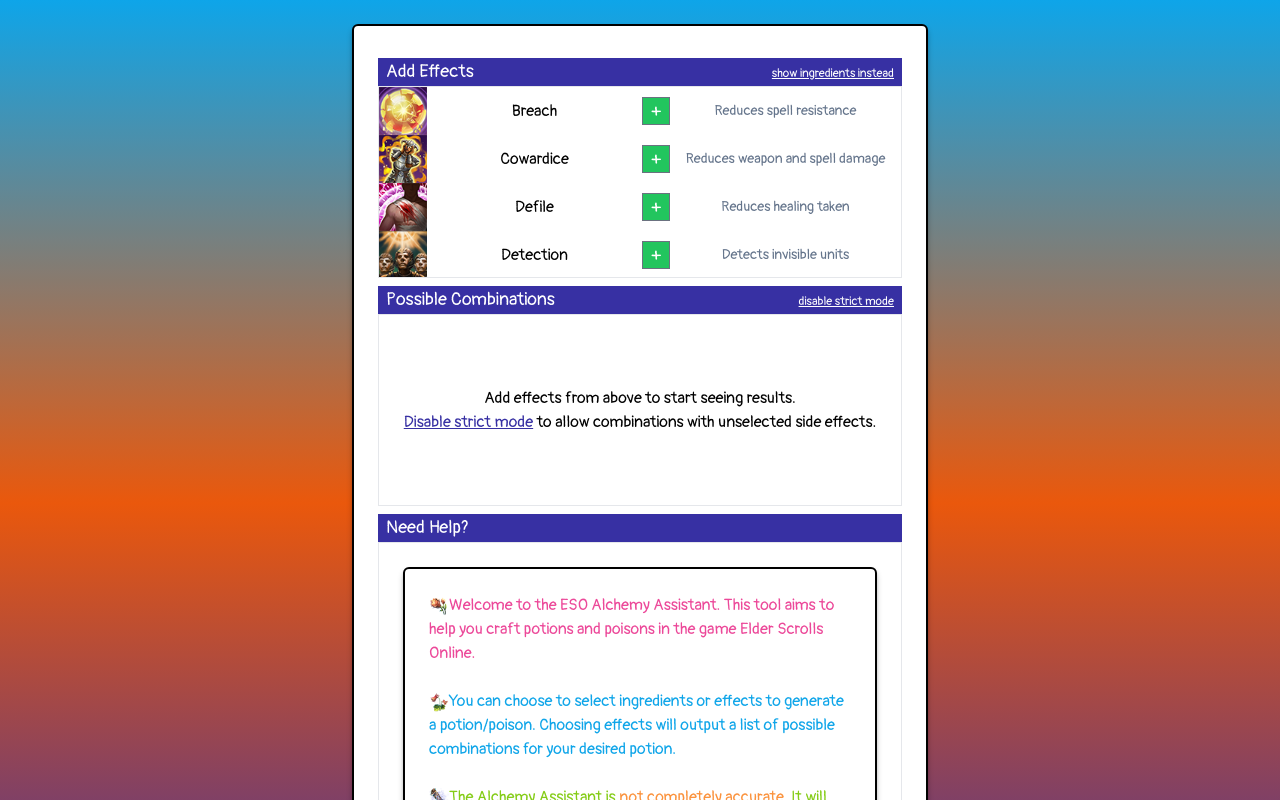
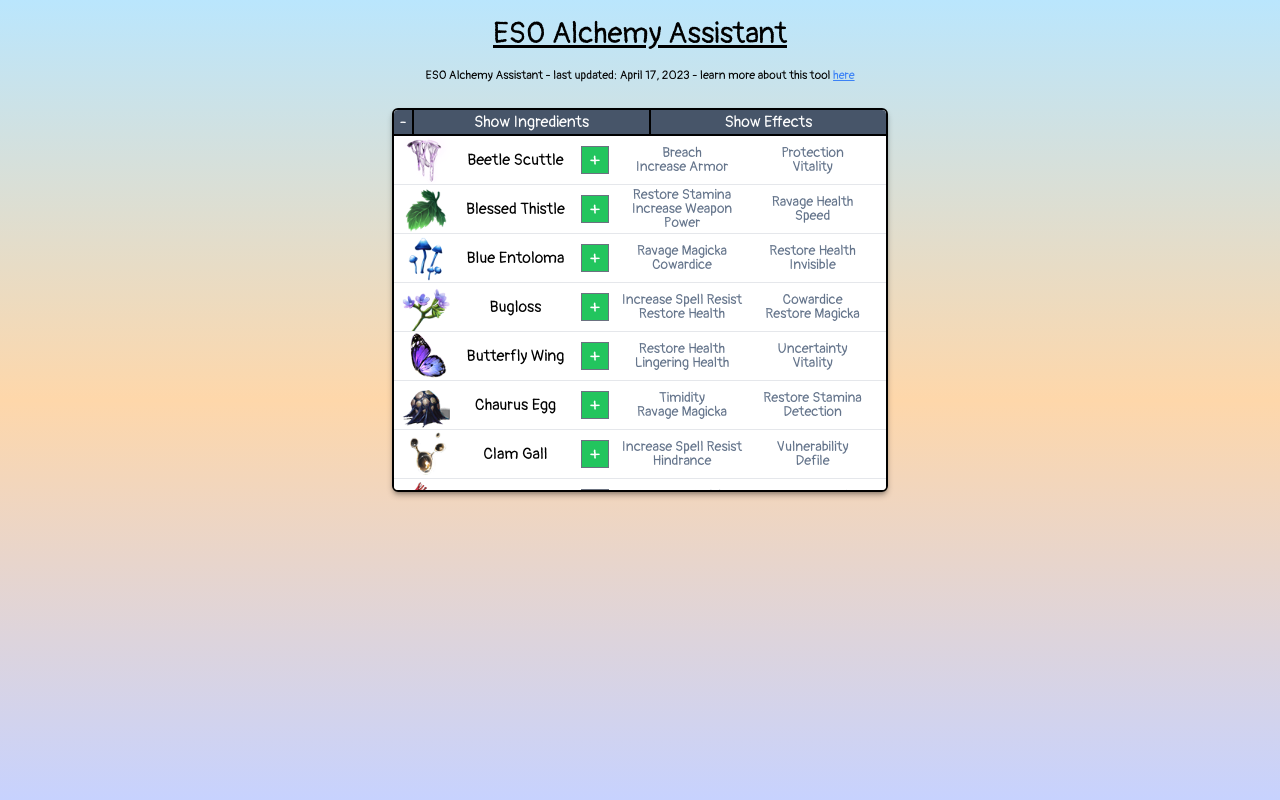
Before and after one commit to encodexed/alakaslam, a Next.js app: page /eso/alchemy_assistant in a window 1280 px wide. Shown: the top 800 px of the page. Built offline with nearby package versions, Linux system fonts and the light colour scheme.

Commit message:
Begin app redesign for better UX

```diff
--- a/src/components/Content.js
+++ b/src/components/Content.js
@@ -1,11 +1,11 @@
 import { useState } from "react";
-import Card from "./UI/Card";
 import PotionEffects from "./Effects/PotionEffects";
 import Ingredients from "./Ingredients/Ingredients";
 import Version from "./Version";
+import SectionCard from "./UI/SectionCard";
 
 export default function Content(props) {
-	const [selectionMode, setSelectionMode] = useState("effects");
+	const [selectionMode, setSelectionMode] = useState("ingredients");
 
 	const ingredientsClickHandler = () => {
 		setSelectionMode("ingredients");
@@ -15,27 +15,37 @@ export default function Content(props) {
 		setSelectionMode("effects");
 	};
 
+	const selectedHeader =
+		selectionMode === "ingredients"
+			? "Selected Ingredients"
+			: "Selected Effects";
+
 	return (
-		<div className='mx-auto grow'>
-			<Card>
+		<div className='h-full mx-auto'>
+			<div className='mt-2'>
+				<h1 className='my-4 text-3xl text-center underline'>
+					ESO Alchemy Assistant
+				</h1>
+				<Version toggleShowInfo={props.toggleShowInfo} />
+			</div>
+
+			<SectionCard
+				tab1={"Show Ingredients"}
+				tabClick1={ingredientsClickHandler}
+				tab2={"Show Effects"}
+				tabClick2={effectsClickHandler}
+			>
 				{selectionMode === "effects" && (
 					<PotionEffects
 						selectionMode={selectionMode}
-						ingredientsClickHandler={ingredientsClickHandler}
-						effectsClickHandler={effectsClickHandler}
 					/>
 				)}
 				{selectionMode === "ingredients" && (
 					<Ingredients
 						selectionMode={selectionMode}
-						ingredientsClickHandler={ingredientsClickHandler}
-						effectsClickHandler={effectsClickHandler}
 					/>
 				)}
-				<div className='mt-2'>
-					<Version toggleShowInfo={props.toggleShowInfo} />
-				</div>
-			</Card>
+			</SectionCard>
 		</div>
 	);
 }
--- a/src/components/Effects/PotionEffects.js
+++ b/src/components/Effects/PotionEffects.js
@@ -20,7 +20,9 @@ export default function PotionEffects(props) {
 	};
 
 	const deselectEffect = (id) => {
-		setSelectedEffectsIDs(selectedEffectsIDs.filter((effectID) => id !== effectID));
+		setSelectedEffectsIDs(
+			selectedEffectsIDs.filter((effectID) => id !== effectID)
+		);
 
 		if (selectedEffectsIDs.length === 3) {
 			setDisableAddButtons(false);
@@ -29,12 +31,6 @@ export default function PotionEffects(props) {
 
 	return (
 		<>
-			<SectionHeader
-				title={"Add Effects"}
-				link={props.ingredientsClickHandler}
-				linkContent={"show ingredients instead"}
-			/>
-			<div className='h-48 overflow-scroll border'>
 			{EffectsData.map((effect) => {
 				let isSelected = false;
 				if (selectedEffectsIDs.includes(effect.id)) {
@@ -51,7 +47,6 @@ export default function PotionEffects(props) {
 					/>
 				);
 			})}
-			</div>
 			<Combinations selectedEffectsIDs={selectedEffectsIDs} />
 			<EffectsResults selectedEffectsIDs={selectedEffectsIDs} />
 		</>
--- /dev/null
+++ b/src/components/Effects/SelectedEffects.js
@@ -0,0 +1,6 @@
+export default function SelectedEffects(props) {
+   return (
+      <>
+      </>
+   )
+}
--- a/src/components/Ingredients/Ingredient.js
+++ b/src/components/Ingredients/Ingredient.js
@@ -4,17 +4,14 @@ import IngredientsData from "../../IngredientsData";
 import DisabledAddButton from "../UI/DisabledAddButton";
 
 export default function Ingredient(props) {
-	if (props.isSelected) {
-		return <></>
-	}
 	const { name, effect1, effect2, effect3, effect4, src } = IngredientsData[props.id];
 
 	const addSelectionHandler = () => {
 		props.selectIngredient(props.id);
 	};
 
-	const incompatibleStyle = "sm:text-sm leading-none text-xs text-center text-slate-500";
-	const compatibleStyle = "sm:text-sm leading-none text-xs text-center text-green-500";
+	const incompatibleStyle = "sm:text-sm leading-none sm:leading-none text-xs text-center text-slate-500";
+	const compatibleStyle = "sm:text-sm leading-none sm:leading-none text-xs text-center text-blue-500";
 	let style1 = incompatibleStyle;
 	let style2 = incompatibleStyle;
 	let style3 = incompatibleStyle;
@@ -34,7 +31,7 @@ export default function Ingredient(props) {
 	}
 
 	return (
-		<div className='flex'>
+		<div className='flex px-2 border-b'>
 			<div>
 				<Icon src={src} />
 			</div>
--- a/src/components/Ingredients/Ingredients.js
+++ b/src/components/Ingredients/Ingredients.js
@@ -2,7 +2,6 @@ import Ingredient from "./Ingredient";
 import IngredientsData from "../../IngredientsData";
 import SelectedIngredients from "./SelectedIngredients";
 import { useState } from "react";
-import SectionHeader from "../UI/SectionHeader";
 
 function getIncompability(effects) {
 	let incompatible = [];
@@ -20,6 +19,7 @@ function getIncompability(effects) {
 }
 
 export default function Ingredients(props) {
+	// These are IDs
 	const [selectedIngredients, setSelectedIngredients] = useState([]);
 	const [incompatibleIngredients, setIncompatibleIngredients] = useState([]);
 	const [effects, setEffects] = useState([]);
@@ -75,10 +75,6 @@ export default function Ingredients(props) {
 		}
 	};
 
-	const showEffects = () => {
-		props.effectsClickHandler();
-	}
-
 	let displayIngredients = [];
 	IngredientsData.forEach((ingredient) => {
 		if (!incompatibleIngredients.includes(ingredient.id)) {
@@ -88,14 +84,17 @@ export default function Ingredients(props) {
 
 	return (
 		<>
-			<SectionHeader title={'Add Ingredients'} link={showEffects} linkContent={'show effects instead'} />
-			<div className='h-48 overflow-scroll border'>
+			<div className='sticky z-10 top-[26px]'>
+				<SelectedIngredients selectedIDs={selectedIngredients} />
+			</div>
+			<div className='overflow-scroll'>
 				{displayIngredients.map((ingredient) => {
 					let isSelected = false;
 					if (selectedIngredients.includes(ingredient.id)) {
 						isSelected = true;
 					}
 
+					if (!isSelected) {
 						return (
 							<Ingredient
 								key={ingredient.id}
@@ -103,17 +102,12 @@ export default function Ingredients(props) {
 								deselectIngredient={deselectIngredient}
 								id={ingredient.id}
 								effects={effects}
-							isSelected={isSelected}
 								isDisabled={disableAddButtons}
 							/>
 						);
+					}
 				})}
 			</div>
-			<SelectedIngredients
-				selectedIngredients={selectedIngredients}
-				deselectIngredient={deselectIngredient}
-				effects={effects}
-			/>
 		</>
 	);
 }
--- a/src/components/Ingredients/SelectedIngredient.js
+++ b/src/components/Ingredients/SelectedIngredient.js
@@ -1,15 +1,21 @@
 import RemoveButton from "../UI/RemoveButton";
 import Icon from "../UI/Icon";
 import DisabledRemoveButton from "../UI/DisabledRemoveButton";
+import IngredientsData from "@/IngredientsData";
 
 export default function SelectedIngredient(props) {
-	const { id, name, effect1, effect2, effect3, effect4, src } =
-		props.ingredient;
-	const unmatchedStyle = "sm:text-sm text-xs leading-none text-center text-slate-500";
-	const matchedStyle = "sm:text-sm text-xs leading-none text-center text-purple-500";
-	const counterEffectStyle = "sm:text-sm text-xs leading-none text-center text-red-500";
+	const unmatchedStyle =
+		"sm:text-sm text-xs leading-none sm:leading-none text-center text-slate-500";
+	const matchedStyle =
+		"sm:text-sm text-xs leading-none sm:leading-none text-center text-purple-500";
+	const counterEffectStyle =
+		"sm:text-sm text-xs leading-none sm:leading-none text-center text-red-500";
 	const matchedShadowStyle = { textShadow: "purple 0 0 0.5px" };
 	const counterEffectShadowStyle = { textShadow: "red 0 0 0.5px" };
+
+	const { id, name, effect1, effect2, effect3, effect4, src } =
+		IngredientsData[props.ingredientID];
+
 	let shadow1, shadow2, shadow3, shadow4;
 	let style1 = unmatchedStyle;
 	let style2 = unmatchedStyle;
@@ -51,9 +57,8 @@ export default function SelectedIngredient(props) {
 		shadow4 = counterEffectShadowStyle;
 	}
 
-
 	return (
-		<div className='flex'>
+		<div className='flex px-2 border-b border-black bg-slate-100'>
 			<div>
 				<Icon src={src} />
 			</div>
@@ -61,20 +66,23 @@ export default function SelectedIngredient(props) {
 				<h3 className='text-sm text-center sm:text-base'>{name}</h3>
 			</div>
 			<div className='my-auto flex-0'>
-				{id >= 0 && (
-					<RemoveButton onClick={props.deselectHandler} />
-				)}
-				{id < 0 && (
-					<DisabledRemoveButton />
-				)}
+				<RemoveButton onClick={props.deselectHandler} />
 			</div>
 			<div className='flex-1 my-auto ml-2'>
-				<p className={style1} style={shadow1}>{effect1}</p>
-				<p className={style2} style={shadow2}>{effect2}</p>
+				<p className={style1} style={shadow1}>
+					{effect1}
+				</p>
+				<p className={style2} style={shadow2}>
+					{effect2}
+				</p>
 			</div>
 			<div className='flex-1 my-auto'>
-				<p className={style3} style={shadow3}>{effect3}</p>
-				<p className={style4} style={shadow4}>{effect4}</p>
+				<p className={style3} style={shadow3}>
+					{effect3}
+				</p>
+				<p className={style4} style={shadow4}>
+					{effect4}
+				</p>
 			</div>
 		</div>
 	);
--- a/src/components/Ingredients/SelectedIngredients.js
+++ b/src/components/Ingredients/SelectedIngredients.js
@@ -5,70 +5,51 @@ import IngredientResults from "./IngredientResults";
 import EffectsData from "../../EffectsData";
 import SectionHeader from "../UI/SectionHeader";
 
-function EmptySlot(id) {
-	this.id = id;
-	this.name = "Empty";
-	this.effect1 = "-";
-	this.effect2 = "-";
-	this.effect3 = "-";
-	this.effect4 = "-";
-	this.src = "/images/Empty.png";
-}
-
 export default function SelectedIngredients(props) {
 	const [matchedEffects, setMatchedEffects] = useState([]);
 	const [counterEffects, setCounterEffects] = useState([]);
 
-	useEffect(() => {
-		if (props.effects.length >= 8) {
-			const effects = [...props.effects];
-			// Determine if there are more than two of any effect, indicating a match.
-			const matches = effects.filter(
-				(item, index) => index !== effects.indexOf(item)
-			);
-			// Determine only unique matches.
-			const uniqueMatches = matches.filter(
-				(item, index) => index === matches.indexOf(item)
-			);
-			// Determine if any effects counter the effect of the matches
-			let cancelled = [];
-			uniqueMatches.forEach((match) => {
-				EffectsData.forEach((effectData) => {
-					if (effectData.name === match) {
-						effects.forEach((effect) => {
-							if (effectData.counterEffect === effect) {
-								cancelled.push({
-									effect: match,
-									counteredBy: effect,
-								});
-							}
-						});
-					}
-				});
-			});
-
-			// Remove countered effects, and mark counters for state update
-			let newCounterEffects = [];
-			cancelled.forEach((effect) => {
-				newCounterEffects.push(effect.counteredBy);
-				const index = uniqueMatches.indexOf(effect.effect);
-				uniqueMatches.splice(index, 1);
-			});
-
-			setCounterEffects([...newCounterEffects]);
-			setMatchedEffects([...uniqueMatches]);
-		} else {
-			setMatchedEffects([]);
-			setCounterEffects([]);
-		}
-	}, [props.effects]);
-
-	const ingredient1 =
-		IngredientsData[props.selectedIngredients[0]] || new EmptySlot("-1");
-	const ingredient2 =
-		IngredientsData[props.selectedIngredients[1]] || new EmptySlot("-2");
-	const ingredient3 =
-		IngredientsData[props.selectedIngredients[2]] || new EmptySlot("-3");
+	// useEffect(() => {
+	// if (props.effects.length >= 8) {
+	// 	const effects = [...props.effects];
+	// 	// Determine if there are more than two of any effect, indicating a match.
+	// 	const matches = effects.filter(
+	// 		(item, index) => index !== effects.indexOf(item)
+	// 	);
+	// 	// Determine only unique matches.
+	// 	const uniqueMatches = matches.filter(
+	// 		(item, index) => index === matches.indexOf(item)
+	// 	);
+	// 	// Determine if any effects counter the effect of the matches
+	// 	let cancelled = [];
+	// 	uniqueMatches.forEach((match) => {
+	// 		EffectsData.forEach((effectData) => {
+	// 			if (effectData.name === match) {
+	// 				effects.forEach((effect) => {
+	// 					if (effectData.counterEffect === effect) {
+	// 						cancelled.push({
+	// 							effect: match,
+	// 							counteredBy: effect,
+	// 						});
+	// 					}
+	// 				});
+	// 			}
+	// 		});
+	// 	});
+	// 	// Remove countered effects, and mark counters for state update
+	// 	let newCounterEffects = [];
+	// 	cancelled.forEach((effect) => {
+	// 		newCounterEffects.push(effect.counteredBy);
+	// 		const index = uniqueMatches.indexOf(effect.effect);
+	// 		uniqueMatches.splice(index, 1);
+	// 	});
+	// 	setCounterEffects([...newCounterEffects]);
+	// 	setMatchedEffects([...uniqueMatches]);
+	// } else {
+	// 	setMatchedEffects([]);
+	// 	setCounterEffects([]);
+	// }
+	// }, [props.effects]);
 
 	const deselectHandler1 = () => {
 		props.deselectIngredient(ingredient1.id);
@@ -82,37 +63,47 @@ export default function SelectedIngredients(props) {
 		props.deselectIngredient(ingredient3.id);
 	};
 
+	const borderStyle = props.selectedIDs.length > 0 ? 'border-b-2 border-black' : '';
+	const style = `flex flex-col w-full ${borderStyle}`;
+
 	return (
 		<>
-			<SectionHeader title={"Selections"} />
-			<div className='flex flex-col w-full border border-t-0'>
+			<div className={style}>
+				{props.selectedIDs.length >= 1 && (
 					<SelectedIngredient
-					key={"a" + ingredient1.id}
+						key={"a" + props.selectedIDs[0]}
 						matchedEffects={matchedEffects}
-					ingredient={ingredient1}
+						ingredientID={props.selectedIDs[0]}
 						deselectHandler={deselectHandler1}
 						counterEffects={counterEffects}
 					/>
+				)}
+
+				{props.selectedIDs.length >= 2 && (
 					<SelectedIngredient
-					key={"a" + ingredient2.id}
+						key={"a" + props.selectedIDs[1]}
 						matchedEffects={matchedEffects}
-					ingredient={ingredient2}
+						ingredientID={props.selectedIDs[1]}
 						deselectHandler={deselectHandler2}
 						counterEffects={counterEffects}
 					/>
+				)}
+
+				{props.selectedIDs.length >= 3 && (
 					<SelectedIngredient
-					key={"a" + ingredient3.id}
+						key={"a" + props.selectedIDs[2]}
 						matchedEffects={matchedEffects}
-					ingredient={ingredient3}
+						ingredientID={props.selectedIDs[2]}
 						deselectHandler={deselectHandler3}
 						counterEffects={counterEffects}
 					/>
+				)}
 			</div>
-			<IngredientResults
+			{/* <IngredientResults
 				matchedEffects={matchedEffects}
 				counterEffects={counterEffects}
 				selectedCount={props.effects.length}
-			/>
+			/> */}
 		</>
 	);
 }
--- /dev/null
+++ b/src/components/UI/SectionCard.js
@@ -0,0 +1,29 @@
+import { useState } from "react";
+import SectionTabs from "./SectionTabs";
+
+export default function SectionCard(props) {
+   const [isSectionShown, setIsSectionShown] = useState(true);
+
+   const toggleSectionShown = () => {
+		setIsSectionShown((prevState) => {
+			return !prevState;
+		})
+   }
+
+   const showStyle = isSectionShown ? 'h-96 overflow-scroll' : 'h-7 overflow-hidden';
+   const style = `${showStyle} max-w-xl pt-0 m-6 bg-white border-2 border-black rounded-md shadow-md shadow-black/30`;
+
+	return (
+		<div className={style}>
+			<SectionTabs
+				tab1={props.tab1}
+				tabClick1={props.tabClick1}
+				tab2={props.tab2}
+				tabClick2={props.tabClick2}
+				shown={isSectionShown}
+				toggleShown={toggleSectionShown}
+			/>
+			{props.children}
+		</div>
+	);
+}
--- a/src/components/UI/SectionHeader.js
+++ b/src/components/UI/SectionHeader.js
@@ -1,6 +1,5 @@
 export default function SectionHeader(props) {
 	return (
-		<>
 		<div className='flex px-2 mt-2 text-white bg-indigo-800'>
 			<div className='flex-grow my-auto text-left'>
 				<h2 className='text-lg text-semibold'>{props.title}</h2>
@@ -11,6 +10,5 @@ export default function SectionHeader(props) {
 				</button>
 			</div>
 		</div>
-		</>
 	);
 }
--- /dev/null
+++ b/src/components/UI/SectionTabs.js
@@ -0,0 +1,34 @@
+// Needs state to display which is currently selected
+
+export default function SectionTabs(props) {
+	const toggleShown = () => {
+		props.toggleShown();
+	};
+
+	const button = props.shown ? "-" : "+";
+
+	return (
+		<div className='sticky top-0 z-30 flex overflow-hidden text-white border-b-2 border-black cursor-pointer bg-slate-600'>
+			<button
+				className='flex-shrink w-5 text-center border-r-2 border-black hover:bg-slate-400'
+				onClick={toggleShown}
+			>
+				{button}
+			</button>
+			<div
+				className='flex-1 text-center hover:bg-slate-400'
+				onClick={props.tabClick1}
+			>
+				{props.tab1}
+			</div>
+			{props.tab2 && (
+				<div
+					className='flex-1 text-center border-l-2 border-black hover:bg-slate-400'
+					onClick={props.tabClick2}
+				>
+					{props.tab2}
+				</div>
+			)}
+		</div>
+	);
+}
--- a/src/pages/eso/alchemy_assistant/index.js
+++ b/src/pages/eso/alchemy_assistant/index.js
@@ -12,7 +12,7 @@ export default function Home() {
 	};
 
 	return (
-		<main className='flex flex-col min-h-screen font-pangolin bg-gradient-to-b from-sky-500 via-orange-600 to-indigo-800'>
+		<main className='flex flex-col h-screen font-pangolin bg-gradient-to-b from-sky-200 via-orange-200 to-indigo-200'>
 			{showInfo && <Info toggleShowInfo={toggleShowInfo} />}
 			<Content toggleShowInfo={toggleShowInfo} />
 		</main>
```
Also changed, not shown: src/IngredientsData.js (+34 -34 lines). Lines whose indentation alone changed are shown as unchanged.
